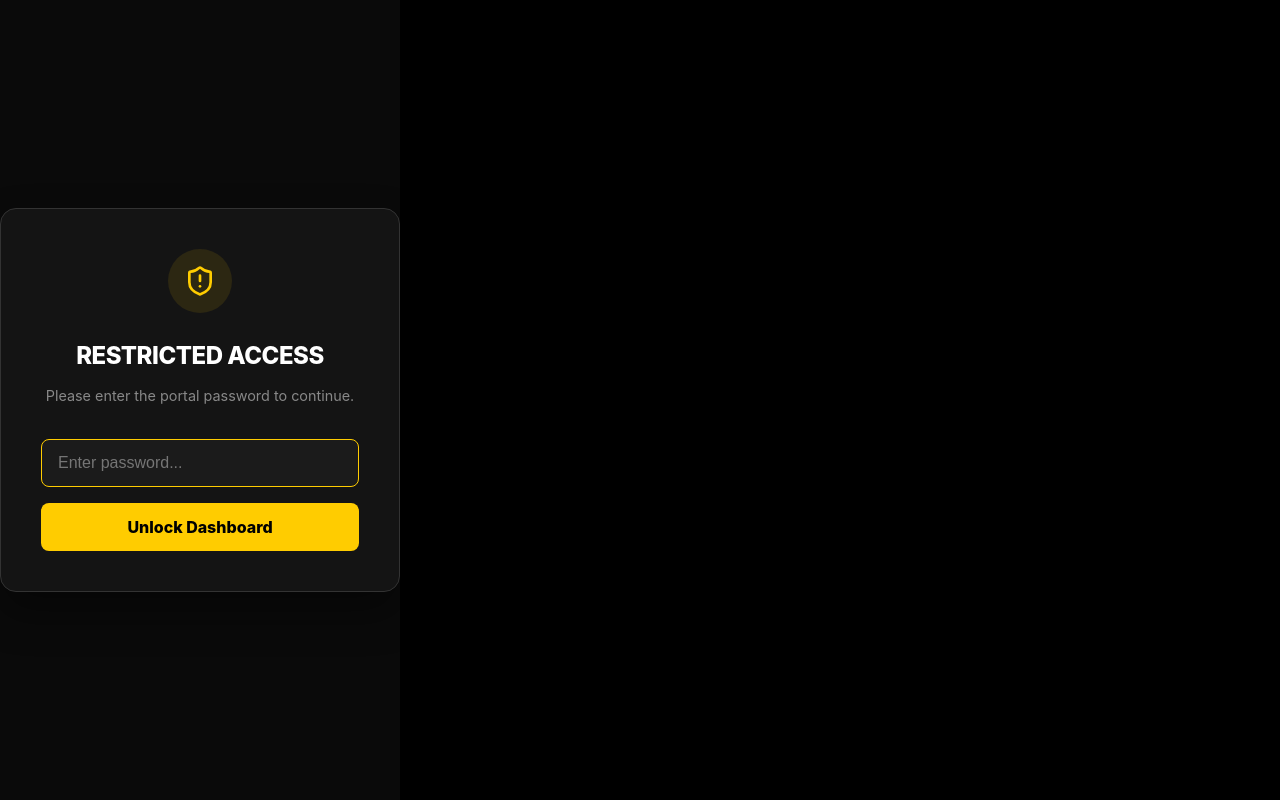
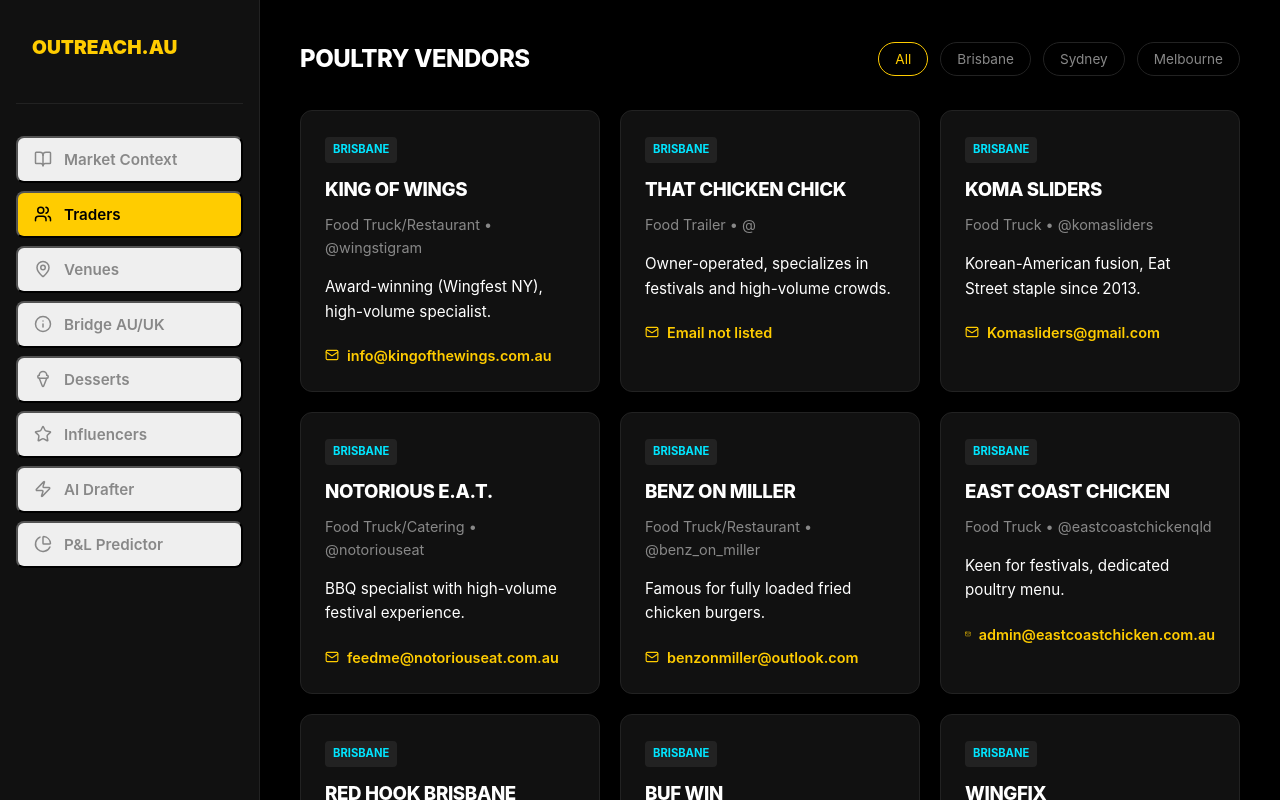
Before and after one commit to danb123456/Australia-Chicken-Fest-Hub, a React (Vite) app: page / in a window 1280 px wide. Built offline with nearby package versions, Linux system fonts and the light colour scheme.

Commit message:
feat: updated influencer list to focus on eating out and removed password protection

```diff
--- a/src/App.jsx
+++ b/src/App.jsx
@@ -23,119 +23,9 @@
   ShieldAlert
 } from 'lucide-react';
 
-function PasswordGate({ onAuthenticated }) {
-  const [input, setInput] = useState('');
-  const [error, setError] = useState(false);
-
-  const handleSubmit = (e) => {
-    e.preventDefault();
-    if (input === 'Theroostofoz') {
-      onAuthenticated();
-    } else {
-      setError(true);
-      setInput('');
-    }
-  };
-
-  return (
-    <div style={{
-      height: '100vh',
-      display: 'flex',
-      alignItems: 'center',
-      justifyContent: 'center',
-      background: '#0a0a0a',
-      color: 'white',
-      fontFamily: 'Inter, sans-serif'
-    }}>
-      <form onSubmit={handleSubmit} style={{
-        background: '#141414',
-        padding: '40px',
-        borderRadius: '16px',
-        border: '1px solid #333',
-        width: '100%',
-        maxWidth: '400px',
-        textAlign: 'center',
-        boxShadow: '0 20px 40px rgba(0,0,0,0.4)'
-      }}>
-        <div style={{
-          width: '64px',
-          height: '64px',
-          background: 'rgba(255,204,0,0.1)',
-          borderRadius: '50%',
-          display: 'flex',
-          alignItems: 'center',
-          justifyContent: 'center',
-          margin: '0 auto 24px'
-        }}>
-          <ShieldAlert size={32} color="#FFCC00" />
-        </div>
-        <h1 style={{ fontSize: '1.5rem', fontWeight: 800, marginBottom: '8px' }}>Restricted Access</h1>
-        <p style={{ color: '#888', marginBottom: '32px', fontSize: '0.9rem' }}>Please enter the portal password to continue.</p>
-
-        <input
-          type="password"
-          value={input}
-          onChange={(e) => setInput(e.target.value)}
-          placeholder="Enter password..."
-          autoFocus
-          style={{
-            width: '100%',
-            padding: '14px 16px',
-            background: 'rgba(255,255,255,0.03)',
-            border: '1px solid #333',
-            borderRadius: '8px',
-            color: 'white',
-            marginBottom: '16px',
-            outline: 'none',
-            fontSize: '1rem',
-            transition: 'border-color 0.2s'
-          }}
-          onFocus={(e) => e.target.style.borderColor = '#FFCC00'}
-          onBlur={(e) => e.target.style.borderColor = '#333'}
-        />
-
-        {error && (
-          <div style={{
-            color: '#ff4444',
-            fontSize: '0.8rem',
-            marginBottom: '16px',
-            display: 'flex',
-            alignItems: 'center',
-            justifyContent: 'center',
-            gap: '6px'
-          }}>
-            <AlertTriangle size={14} /> Incorrect password
-          </div>
-        )}
-
-        <button type="submit" style={{
-          width: '100%',
-          padding: '14px',
-          background: '#FFCC00',
-          color: '#000',
-          border: 'none',
-          borderRadius: '8px',
-          fontWeight: 800,
-          fontSize: '1rem',
-          cursor: 'pointer',
-          transition: 'transform 0.1s, opacity 0.2s'
-        }}
-        onMouseOver={(e) => e.target.style.opacity = '0.9'}
-        onMouseOut={(e) => e.target.style.opacity = '1'}
-        onMouseDown={(e) => e.target.style.transform = 'scale(0.98)'}
-        onMouseUp={(e) => e.target.style.transform = 'scale(1)'}
-        >
-          Unlock Dashboard
-        </button>
-      </form>
-    </div>
-  );
-}
-
 function App() {
   const [activeView, setActiveView] = useState('traders');
   const [selectedCity, setSelectedCity] = useState('All');
-  const [isAuthenticated, setIsAuthenticated] = useState(false);
 
   const filteredTraders = selectedCity === 'All'
     ? traders
@@ -152,10 +42,6 @@
   const filteredDesserts = selectedCity === 'All'
     ? desserts
     : desserts.filter(d => d.city === selectedCity);
-
-  if (!isAuthenticated) {
-    return <PasswordGate onAuthenticated={() => setIsAuthenticated(true)} />;
-  }
 
   return (
     <div className="app-container">
--- a/src/data/festivalData.js
+++ b/src/data/festivalData.js
@@ -120,56 +120,61 @@
 ];
 
 export const influencers = [
-  { id: 1, name: "Dez Cerimagic", followers: "7.5M", handle: "@_aussiefitness", platform: "TikTok/IG", city: "National", niche: "Recipes/Fitness" },
-  { id: 2, name: "Lily Huynh", followers: "7.0M", handle: "@biteswithlily", platform: "TikTok/IG/YT", city: "Sydney", niche: "Street Food/Reviews" },
-  { id: 3, name: "Michael Finch", followers: "3.4M", handle: "@michaelfinch", platform: "TikTok/IG", city: "Gold Coast/Brisbane", niche: "Comfort Food" },
-  { id: 4, name: "Brooke Bellamy", followers: "3.1M", handle: "@brookibakehouse", platform: "TikTok/IG", city: "Brisbane", niche: "Baking/Day-in-life" },
-  { id: 5, name: "Ann Reardon", followers: "1.2M", handle: "@howtocookthat", platform: "YouTube/IG", city: "Melbourne", niche: "Baking/Debunking" },
-  { id: 6, name: "Nagi Maehashi", followers: "1.8M", handle: "@recipe_tin", platform: "IG/Web", city: "Sydney", niche: "Home Cooking" },
-  { id: 7, name: "Sarah Todd", followers: "915K", handle: "@sarahtodd", platform: "IG", city: "Melbourne", niche: "Celebrity Chef" },
-  { id: 8, name: "MelbFoodieee", followers: "750K", handle: "@melbfoodieee", platform: "TikTok/IG", city: "Melbourne", niche: "Reviews/ASMR" },
-  { id: 9, name: "Sarah Brown", followers: "541K", handle: "@sezzy.brown", platform: "IG", city: "Melbourne", niche: "Recipes/Reviews" },
-  { id: 10, name: "Liz Miu", followers: "485K", handle: "@itslizmiu", platform: "IG", city: "Sydney", niche: "Vegan/Chaos Recipes" },
-  { id: 11, name: "Jasmin Weston", followers: "413K", handle: "@jasminseats", platform: "IG", city: "Sydney", niche: "Food Reviews" },
-  { id: 12, name: "Adrian Widjy", followers: "381K", handle: "@adrianwidjy", platform: "IG/TikTok", city: "Sydney", niche: "Sydney Guides" },
-  { id: 13, name: "Bec Hardgrave", followers: "344K", handle: "@bechardgrave", platform: "TikTok/IG", city: "Brisbane", niche: "Fitness/Food Hacks" },
-  { id: 14, name: "Gabriella Simonian", followers: "311K", handle: "@gabriellasimonian", platform: "IG", city: "Brisbane", niche: "Pasta Queen" },
-  { id: 15, name: "Nicholas Effendi", followers: "281K", handle: "@nickandhelmi", platform: "TikTok/IG", city: "Sydney", niche: "Travel/Food Guides" },
-  { id: 16, name: "Shoggy (Places in BNE)", followers: "252K", handle: "@places_in_brisbane", platform: "IG/TikTok", city: "Brisbane", niche: "Budget Eats" },
-  { id: 17, name: "Claire", followers: "212K", handle: "@eatswithclaire", platform: "IG", city: "Melbourne", niche: "Melbourne Food Scene" },
-  { id: 18, name: "Kevin La", followers: "193K", handle: "@sydneyfoodboy", platform: "IG/TikTok", city: "Sydney", niche: "Hidden Gems" },
-  { id: 19, name: "Ailene Wu", followers: "168K", handle: "@melbfoodieee", platform: "IG", city: "Melbourne", niche: "Venue Reviews" },
-  { id: 20, name: "Courtney Roulston", followers: "164K", handle: "@courtneyroulston", platform: "IG", city: "Sydney", niche: "Culinary/Recipes" },
-  { id: 21, name: "Paul Kristoff", followers: "146K", handle: "@thecitylane", platform: "IG", city: "Melbourne", niche: "Dining Guides" },
-  { id: 22, name: "Eats with Kayli", followers: "117K", handle: "@eatswithkayli", platform: "IG/TikTok", city: "Melbourne", niche: "Trending Spots" },
-  { id: 23, name: "ieatmelbourne", followers: "104K", handle: "@ieatmelbourne", platform: "IG", city: "Melbourne", niche: "City Guides" },
-  { id: 24, name: "Vi Vu", followers: "102K", handle: "@vivu.food", platform: "IG", city: "Melbourne", niche: "Asian Adventure" },
-  { id: 25, name: "Jessica Nguyen", followers: "100K", handle: "@jessica_nguyen_", platform: "IG", city: "Melbourne", niche: "Home Cook/DIY" },
-  { id: 26, name: "Foodie Melbourne", followers: "100K", handle: "@foodiemelbourne", platform: "IG", city: "Melbourne", niche: "Dining Reviews" },
-  { id: 27, name: "Brisbane Food Lovers", followers: "69K", handle: "@brisbanefoodlovers", platform: "IG", city: "Brisbane", niche: "Local Cafes" },
-  { id: 28, name: "Sophie Rindfleish", followers: "62K", handle: "@healthybodhealthymind", platform: "IG", city: "Brisbane", niche: "Dietitian/Food Freedom" },
-  { id: 29, name: "Zac Williams", followers: "40K", handle: "@yeahnah_notbad", platform: "IG/TikTok", city: "Brisbane", niche: "Authentic BNE" },
-  { id: 30, name: "Simon Leong", followers: "36K", handle: "@simonfoodfavourites", platform: "IG", city: "Sydney", niche: "Food Blogger Veteran" },
-  { id: 31, name: "Renee Buckingham", followers: "30K", handle: "@melbourneveganguide", platform: "IG", city: "Melbourne", niche: "Vegan Lifestyle" },
-  { id: 32, name: "Adam Pinzone", followers: "29K", handle: "@foodieadam", platform: "IG", city: "Brisbane", niche: "Food Photography" },
-  { id: 33, name: "Sydney Food Spotter", followers: "25K", handle: "@sydneyfoodspotter", platform: "IG", city: "Sydney", niche: "Aesthetic Cafes" },
-  { id: 34, name: "Vivi Fean", followers: "22K", handle: "@vivifean", platform: "IG", city: "Sydney", niche: "Food Photography" },
-  { id: 35, name: "Connie (Foodie/Fatty)", followers: "20K", handle: "@foodie_or_fatty", platform: "TikTok/IG", city: "Melbourne", niche: "Quirky Finds" },
-  { id: 36, name: "Erin", followers: "18K", handle: "@erinxeats", platform: "IG", city: "Sydney", niche: "Real Reviews" },
-  { id: 37, name: "Nini", followers: "18K", handle: "@ninimimifoodie", platform: "IG", city: "Melbourne", niche: "Home Cooking" },
-  { id: 38, name: "Brisbane Foodie Girl", followers: "14K", handle: "@brisbanefoodiegirl", platform: "IG", city: "Brisbane", niche: "In-depth Reviews" },
-  { id: 39, name: "Burgers of Brisbane", followers: "12K", handle: "@burgersofbrisbane_", platform: "IG", city: "Brisbane", niche: "Burger Specialist" },
-  { id: 40, name: "Foodies in Brisbane", followers: "11K", handle: "@foodiesinbrisbane", platform: "IG", city: "Brisbane", niche: "Weekend Guides" },
-  { id: 41, name: "Wendyfoodie", followers: "11K", handle: "@wendyfoodie", platform: "IG", city: "Brisbane", niche: "Restaurant Blogger" },
-  { id: 42, name: "Jenny (Foodie Dream)", followers: "11K", handle: "@foodie_in_dream", platform: "IG", city: "Brisbane", niche: "Dining Spotlights" },
-  { id: 43, name: "Ker the Foodie", followers: "11K", handle: "@kerthefoodie", platform: "IG", city: "Melbourne", niche: "Food Landscape" },
-  { id: 44, name: "Sydney Bites", followers: "10K", handle: "@sydneybites", platform: "IG", city: "Sydney", niche: "Cafes/Desserts" },
-  { id: 45, name: "Halal Food Sydney", followers: "9K", handle: "@halalfoodsydney", platform: "TikTok", city: "Sydney", niche: "Halal Options" },
-  { id: 46, name: "Bynessa Eats", followers: "8K", handle: "@bynessa_eats", platform: "TikTok", city: "Sydney", niche: "Asian Treats" },
-  { id: 47, name: "Tienteaa", followers: "7K", handle: "@tienteaa", platform: "TikTok", city: "Sydney", niche: "Hotpot Queen" },
-  { id: 48, name: "Marty McNuggets", followers: "6K", handle: "@martymcnuggets", platform: "TikTok", city: "Sydney", niche: "Fancy Eats" },
-  { id: 49, name: "Amazing Sydney Life", followers: "5K", handle: "@amazingsydneylife", platform: "IG", city: "Sydney", niche: "Life Hacks/Food" },
-  { id: 50, name: "Geniuseatss", followers: "4K", handle: "@geniuseatss", platform: "IG", city: "Sydney", niche: "Easy Recipes" }
+  // SYDNEY
+  { id: 1, name: "Lily Huynh", followers: "7.0M", handle: "@biteswithlily", platform: "TikTok/IG/YT", city: "Sydney", niche: "Street Food/Reviews" },
+  { id: 2, name: "Adrian Widjy", followers: "381K", handle: "@adrianwidjy", platform: "IG/TikTok", city: "Sydney", niche: "Sydney Guides/Hidden Gems" },
+  { id: 3, name: "Issac Eatsalot", followers: "450K", handle: "@issac_eatsalot", platform: "TikTok/IG", city: "Sydney", niche: "Food Challenges/Reviews" },
+  { id: 4, name: "Kevin La (SydneyFoodBoy)", followers: "193K", handle: "@sydneyfoodboy", platform: "IG/TikTok", city: "Sydney", niche: "Multicultural Eats" },
+  { id: 5, name: "The Food Inbox", followers: "120K", handle: "@thefoodinbox", platform: "IG/TikTok", city: "Sydney", niche: "Honest Restaurant Reviews" },
+  { id: 6, name: "Nicholas Effendi", followers: "281K", handle: "@nickandhelmi", platform: "TikTok/IG", city: "Sydney", niche: "Travel/Food Guides" },
+  { id: 7, name: "Eat With JK", followers: "85K", handle: "@eatwithjk", platform: "IG/TikTok", city: "Sydney", niche: "Couple Food Reviews" },
+  { id: 8, name: "Janice Fung", followers: "95K", handle: "@itsjanicefung", platform: "IG/YouTube", city: "Sydney", niche: "Detailed Food Vlogs" },
+  { id: 9, name: "Ron Mushoul", followers: "65K", handle: "@ronmushoul", platform: "IG/TikTok", city: "Sydney", niche: "Food Truck Enthusiast" },
+  { id: 10, name: "Erin", followers: "18K", handle: "@erinxeats", platform: "IG", city: "Sydney", niche: "Real Local Reviews" },
+  { id: 11, name: "Places in Sydney", followers: "210K", handle: "@places_in_sydney", platform: "IG/TikTok", city: "Sydney", niche: "City Dining Guide" },
+  { id: 12, name: "Sydney Food Spotter", followers: "25K", handle: "@sydneyfoodspotter", platform: "IG", city: "Sydney", niche: "Aesthetic Cafes" },
+  { id: 13, name: "Bynessa Eats", followers: "35K", handle: "@bynessa_eats", platform: "TikTok", city: "Sydney", niche: "Asian Treats/Reviewer" },
+  { id: 14, name: "Valerie N. Eats", followers: "42K", handle: "@valerie.n.eats", platform: "IG", city: "Sydney", niche: "Fine Dining/Lifestyle" },
+  { id: 15, name: "Hot Clucker Review", followers: "12K", handle: "@hotcluckerfans", platform: "IG", city: "Sydney", niche: "Chicken Specialist" },
+
+  // MELBOURNE
+  { id: 16, name: "Ailene Wu (MelbFoodieee)", followers: "750K", handle: "@melbfoodieee", platform: "TikTok/IG", city: "Melbourne", niche: "Reviews/ASMR" },
+  { id: 17, name: "Lillian Nguyen", followers: "115K", handle: "@lilfooddiarymelb", platform: "TikTok/IG", city: "Melbourne", niche: "Asian Food Scene" },
+  { id: 18, name: "Steph (Girlaboutmelb)", followers: "92K", handle: "@girlaboutmelb", platform: "IG", city: "Melbourne", niche: "Honest City Reviews" },
+  { id: 19, name: "Danii Dines", followers: "58K", handle: "@daniidines", platform: "IG/TikTok", city: "Melbourne", niche: "Culinary Adventures" },
+  { id: 20, name: "Nectorious Papi", followers: "145K", handle: "@nectoriouspapi", platform: "TikTok/IG", city: "Melbourne", niche: "Food Product/Venue Reviews" },
+  { id: 21, name: "Connie (Foodie/Fatty)", followers: "20K", handle: "@foodie_or_fatty", platform: "TikTok/IG", city: "Melbourne", niche: "Quirky Finds/Hidden Gems" },
+  { id: 22, name: "Eats with Kayli", followers: "117K", handle: "@eatswithkayli", platform: "IG/TikTok", city: "Melbourne", niche: "Trending Hotspots" },
+  { id: 23, name: "Joyce Watts (Melhotornot)", followers: "45K", handle: "@melhotornot", platform: "IG", city: "Melbourne", niche: "Melbourne Culture/Food" },
+  { id: 24, name: "Forksake", followers: "38K", handle: "@forksake", platform: "IG", city: "Melbourne", niche: "New Launches/Dining" },
+  { id: 25, name: "Alex's Foodie Adventures", followers: "22K", handle: "@alexsfoodieadventures", platform: "IG", city: "Melbourne", niche: "Yummy Sourcing" },
+  { id: 26, name: "Paul Kristoff (The City Lane)", followers: "146K", handle: "@thecitylane", platform: "IG", city: "Melbourne", niche: "Dining Guides" },
+  { id: 27, name: "Vi Vu", followers: "102K", handle: "@vivu.food", platform: "IG", city: "Melbourne", niche: "Asian Adventure/Street Food" },
+  { id: 28, name: "ieatmelbourne", followers: "104K", handle: "@ieatmelbourne", platform: "IG", city: "Melbourne", niche: "Family Foodies" },
+  { id: 29, name: "Ker the Foodie", followers: "11K", handle: "@kerthefoodie", platform: "IG", city: "Melbourne", niche: "Food Landscape" },
+  { id: 30, name: "Melb Food Scene", followers: "85K", handle: "@melbfoodscene", platform: "IG", city: "Melbourne", niche: "Venue Reviews" },
+
+  // BRISBANE
+  { id: 31, name: "Shoggy (Places in BNE)", followers: "252K", handle: "@places_in_brisbane", platform: "IG/TikTok", city: "Brisbane", niche: "Budget Eats/Guides" },
+  { id: 32, name: "The Gourmet Blonde", followers: "42K", handle: "@thegourmetblonde", platform: "IG", city: "Brisbane", niche: "BNE Eats/Wine Enthusiast" },
+  { id: 33, name: "Annie Tuan", followers: "38K", handle: "@annie.tuan", platform: "IG", city: "Brisbane", niche: "Gourmet Experience" },
+  { id: 34, name: "Tingaling Eats", followers: "55K", handle: "@tingaling.eats", platform: "IG", city: "Brisbane", niche: "Cozy Secret Spots" },
+  { id: 35, name: "F.A.T.Susie", followers: "15K", handle: "@f.a.t.susie", platform: "IG", city: "Brisbane", niche: "Steaks & Hidden Cafes" },
+  { id: 36, name: "BNE Brunch Boys", followers: "22K", handle: "@bnebrunchboys", platform: "IG", city: "Brisbane", niche: "Brunch Specialist" },
+  { id: 37, name: "Zac Williams", followers: "40K", handle: "@yeahnah_notbad", platform: "IG/TikTok", city: "Brisbane", niche: "Authentic BNE Humor" },
+  { id: 38, name: "Brisbane Food Lovers", followers: "69K", handle: "@brisbanefoodlovers", platform: "IG", city: "Brisbane", niche: "Local Cafe Reviews" },
+  { id: 39, name: "Wendyfoodie", followers: "11K", handle: "@wendyfoodie", platform: "IG", city: "Brisbane", niche: "Restaurant Blogger" },
+  { id: 40, name: "Jenny (Foodie Dream)", followers: "11K", handle: "@foodie_in_dream", platform: "IG", city: "Brisbane", niche: "Hidden Gem Discovery" },
+  { id: 41, name: "Brisbane Foodie Girl", followers: "14K", handle: "@brisbanefoodiegirl", platform: "IG", city: "Brisbane", niche: "In-depth Meal Reviews" },
+  { id: 42, name: "Burgers of Brisbane", followers: "12K", handle: "@burgersofbrisbane_", platform: "IG", city: "Brisbane", niche: "Burger Specialist" },
+  { id: 43, name: "Michael Finch", followers: "3.4M", handle: "@michaelfinch", platform: "TikTok/IG", city: "Gold Coast/Brisbane", niche: "Comfort Food/Lifestyle" },
+  { id: 44, name: "Brooke Bellamy", followers: "3.1M", handle: "@brookibakehouse", platform: "TikTok/IG", city: "Brisbane", niche: "Baking/Lifestyle" },
+  { id: 45, name: "Foodies in Brisbane", followers: "11K", handle: "@foodiesinbrisbane", platform: "IG", city: "Brisbane", niche: "Weekend Dining Guides" },
+  { id: 46, name: "BNE Eats Guide", followers: "28K", handle: "@bne.eats", platform: "IG", city: "Brisbane", niche: "Restaurant Spotlights" },
+
+  // NATIONAL / FLIGHT READY
+  { id: 47, name: "Dez Cerimagic (Recipes)", followers: "7.5M", handle: "@_aussiefitness", platform: "TikTok/IG", city: "National", niche: "Event Recipes" },
+  { id: 48, name: "Foodie Nation AU", followers: "150K", handle: "@foodienationau", platform: "IG", city: "National", niche: "Festival Guides" }
 ];
 
 export const venues = [
```
